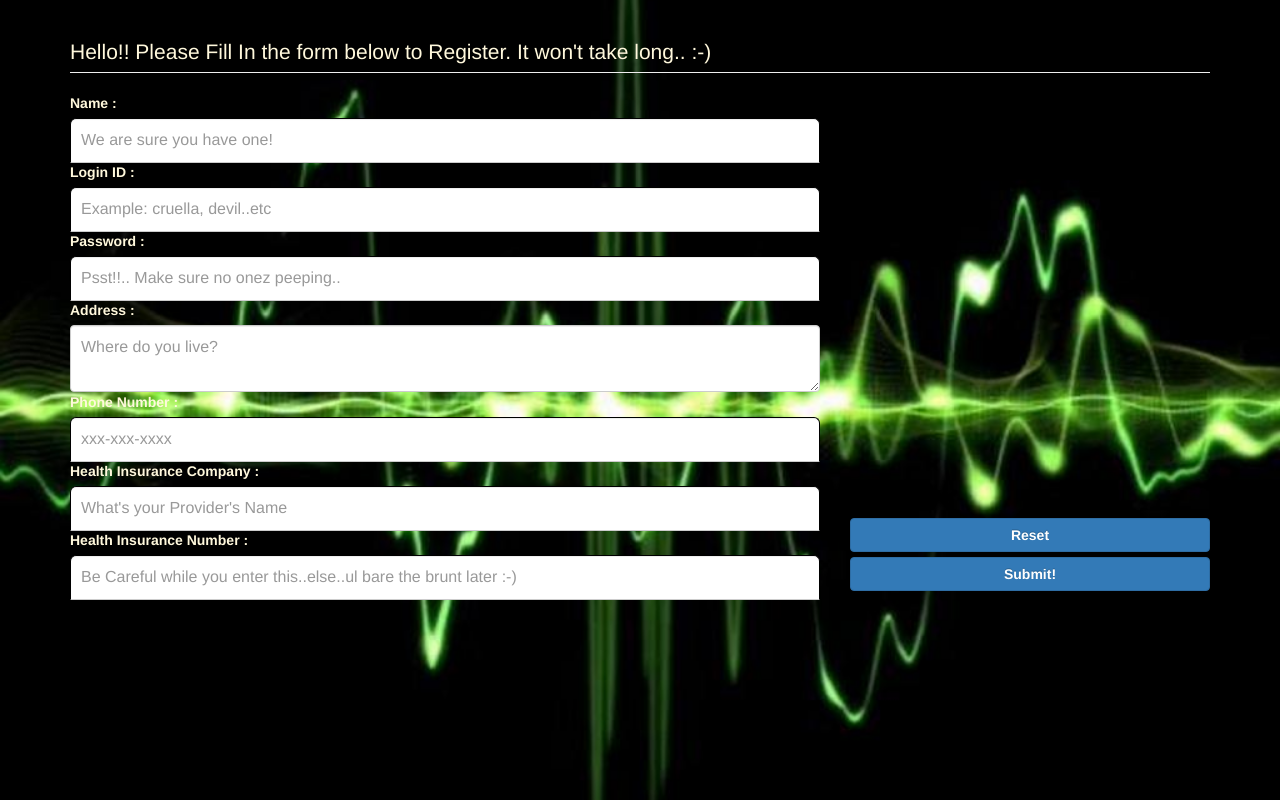
After one commit to karthikmg7/REASONABLE_CARE, a Java web app: page /RegisterStudent.jsp in a window 1280 px wide. The commit adds this page. Run offline with Tomcat 11, a stand-in JSP engine, Linux system fonts and the light colour scheme; some libraries are stand-ins or nearby versions.

Commit message:
Adding .proj

```diff
--- a/WebContent/Index.jsp
+++ b/WebContent/Index.jsp
@@ -37,7 +37,7 @@
 
       <button id="loginButton" class="btn btn-lg btn-primary btn-block" type="submit">Log in</button>
     </form>
-  <a href="RegisterNewStudent"><p id="para" class="text-center sign-up"><strong>To Register, Click Here!</strong></p><a>
+  <a href="RegisterStudent.jsp"><p id="para" class="text-center sign-up"><strong>To Register, Click Here!</strong></p><a>
   <div id="welcometext" class="text-center"></div>
 </div>
 
--- a/WebContent/InvalidLogin.jsp
+++ b/WebContent/InvalidLogin.jsp
@@ -37,7 +37,7 @@
 
       <button id="loginButton" class="btn btn-lg btn-primary btn-block" type="submit">Log in</button>
     </form>
-  <a href="RegisterNewStudent"><p id="para" class="text-center sign-up"><strong>To Register, Click Here!</strong></p><a>
+  <a href="RegisterStudent.jsp"><p id="para" class="text-center sign-up"><strong>To Register, Click Here!</strong></p><a>
   <div id="welcometext" class="text-center">Invalid User ID or Password. Please Try Again.</div>
 </div>
 
--- /dev/null
+++ b/WebContent/RegisterStudent.jsp
@@ -0,0 +1,84 @@
+<%@ page language="java" contentType="text/html; charset=ISO-8859-1"
+    pageEncoding="ISO-8859-1"%>
+<!DOCTYPE html PUBLIC "-//W3C//DTD HTML 4.01 Transitional//EN" "http://www.w3.org/TR/html4/loose.dtd">
+<html>
+
+  <head>
+    <title>New Page</title>
+    <meta name="viewport" content="width=device-width">
+    <link rel="stylesheet" href="https://netdna.bootstrapcdn.com/bootswatch/3.0.0/cyborg/bootstrap.min.css">
+    <link rel="stylesheet" href="https://netdna.bootstrapcdn.com/bootstrap/3.1.1/css/bootstrap.min.css">
+     <link href="css/customStyle.css" rel="stylesheet">
+    <script type="text/javascript" src="https://ajax.googleapis.com/ajax/libs/jquery/2.0.3/jquery.min.js"></script>
+    <script type="text/javascript" src="https://netdna.bootstrapcdn.com/bootstrap/3.1.1/js/bootstrap.min.js"></script>
+ <script type="text/javascript">
+ function resetForm()
+ {
+
+ $("#SubmitForm").get(0).reset();
+ }
+ </script>
+  </head>
+
+  <body>
+  <div id="fullBg" />
+    <div class="container">
+      <h1 class="page-header RegisterFormFontColor RegisterFormHeader" id="Header">Hello!! Please Fill In the form below to Register. It won't take long.. :-)</h1>
+
+<div class="row">
+     <div class="col-xs-12 col-md-8">
+      <form id="SubmitForm">
+        <div>
+          <label class="control-label RegisterFormFontColor">Name :</label>
+          <div class="controls">
+            <input type="text" class="form-control" name="StudentName" placeholder="We are sure you have one!" id="StudentName">
+            <div class="form-group">
+              <label class="control-label RegisterFormFontColor">Login ID :</label>
+              <div class="controls">
+                <input type="text" class="form-control" name="LoginId" placeholder="Example: cruella, devil..etc" id="LoginId">
+                <div class="form-group">
+                  <label class="control-label RegisterFormFontColor">Password :</label>
+                  <div class="controls">
+                    <input type="text" class="form-control" name="Password1" placeholder="Psst!!.. Make sure no onez peeping.." id="Password1">
+                    <div class="form-group">
+                      <label class="control-label RegisterFormFontColor">Address :</label>
+                      <textarea class="form-control" placeholder="Where do you live?" name="Address" id="Address"></textarea>
+                      <div class="form-group">
+                        <label class="control-label RegisterFormFontColor">Phone Number :</label>
+                        <div class="controls">
+                          <input type="text" class="form-control" placeholder="xxx-xxx-xxxx" name="PhoneNumber" id="PhoneNumber">
+                          <div class="form-group">
+                            <label class="control-label RegisterFormFontColor">Health Insurance Company :</label>
+                            <div class="controls">
+                              <input type="text" class="form-control" name="HealthInsuranceCompany" placeholder="What's your Provider's Name" id="HealthInsuranceCompany">
+                              <div class="form-group">
+                                <label class="control-label RegisterFormFontColor">Health Insurance Number :</label>
+                                <div class="controls">
+                                  <input type="text" class="form-control" name="HealthInsuranceNumber" placeholder="Be Careful while you enter this..else..ul bare the brunt later :-)" id="HealthInsuranceNumber">
+                                </div>
+                              </div>
+                            </div>
+                          </div>
+                        </div>
+                      </div>
+                    </div>
+                  </div>
+                </div>
+              </div>
+            </div>
+          </div>
+        </div>
+
+      </form>
+      </div>
+      <div class="col-xs-6 col-md-4 submitbutton">
+       <a class="btn btn-block btn-primary" id="FormReset" onclick="resetForm()" >Reset</a>
+        <a class="btn btn-block btn-primary" id="FormSubmit">Submit!</a>
+		</div>
+    </div>
+    </div>
+
+  </body>
+
+
+</html>
--- a/WebContent/css/customStyle.css
+++ b/WebContent/css/customStyle.css
@@ -18,6 +18,17 @@
 .form-signin {
   max-width: 532px;
   margin: 60px auto 10px;
+}
+.RegisterFormFontColor
+{
+	color: cornsilk;
+}
+.RegisterFormHeader
+{
+	font-size:21px;
+}
+.submitbutton{
+	margin-top: 425px !important;
 }
 #loginButton {
 	background-color: green;
```
Also changed, not shown: 3 other files.
